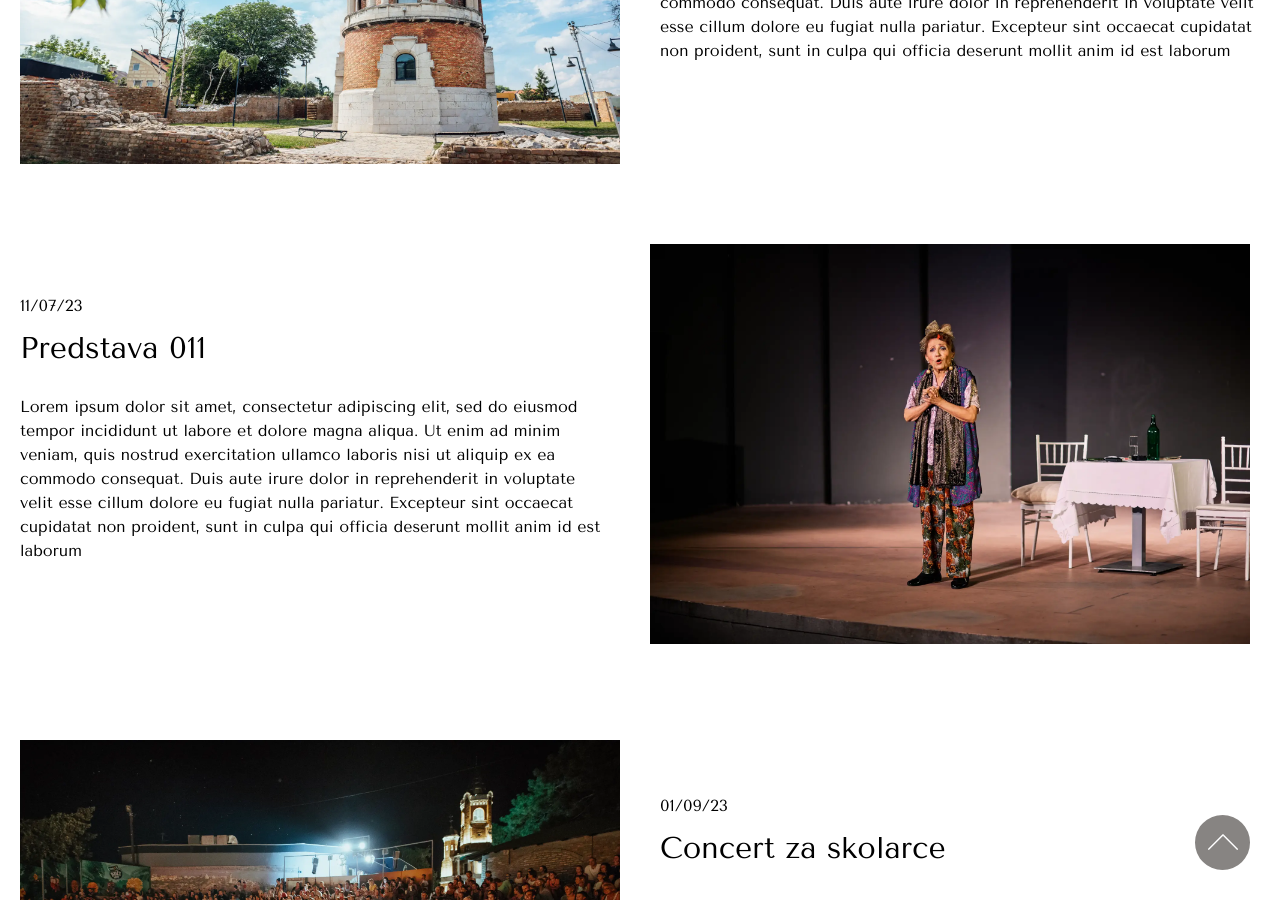
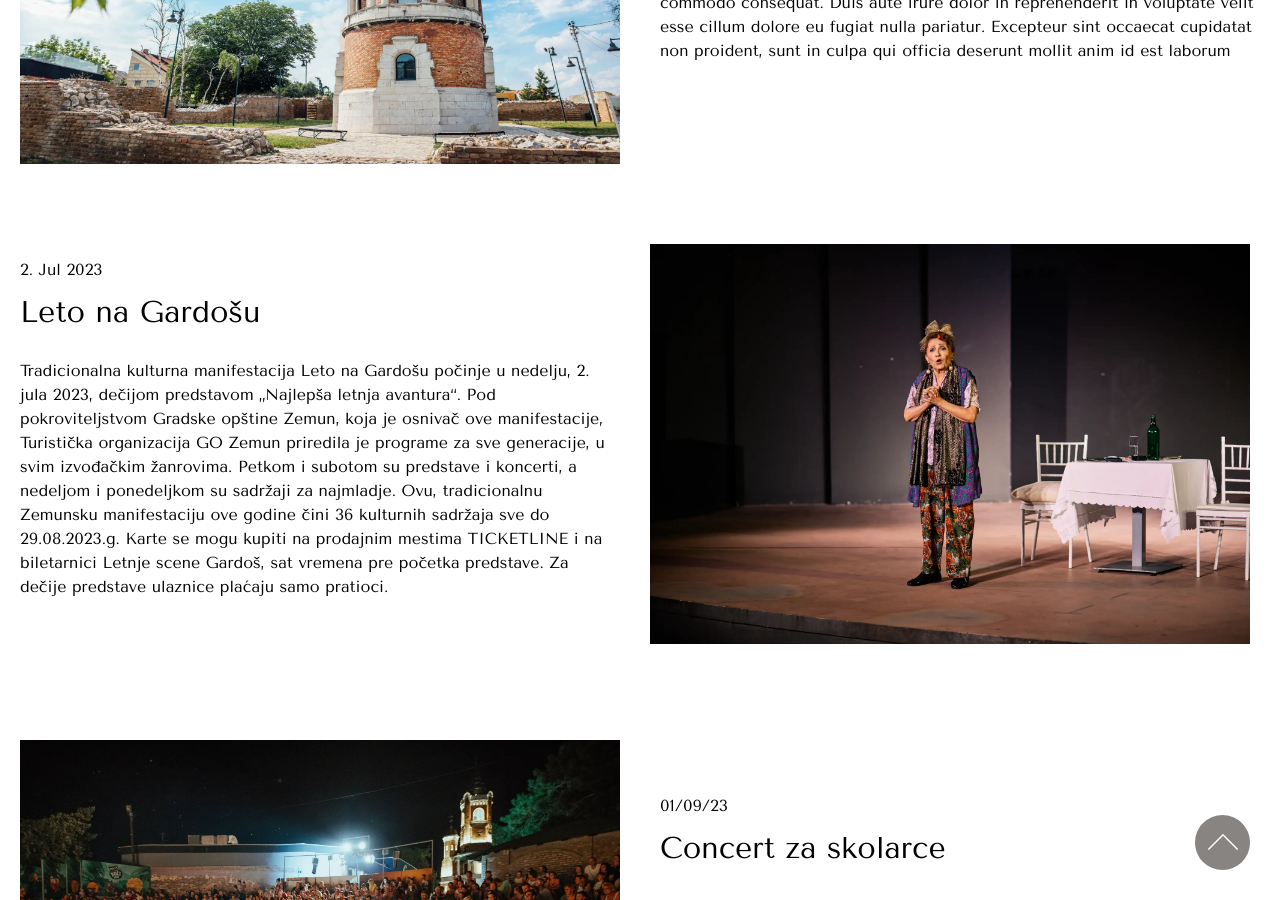
Before and after one commit to tkzzemun/zemuncenter, a Jekyll site: the page built from _pages/index.md, in a window 1280 px wide and 900 px high, scrolled down 1527 px. Built offline with Jekyll 4.4.1, drawn with Linux system fonts in a browser that asks for light colours; some web fonts are replaced.

Commit message:
TinaCMS content update by TKZ

```diff
--- a/_pages/index.md
+++ b/_pages/index.md
@@ -54,16 +54,19 @@ events:
       sint occaecat cupidatat non proident,   sunt in culpa qui officia deserunt
       mollit anim id est laborum
     image: /img/1C4A4422.webp
-  - date: 11/07/23
-    title: Predstava 011
+  - date: 2. Jul 2023
+    title: Leto na Gardošu
     text: >-
-      Lorem ipsum dolor sit amet, consectetur adipiscing elit, sed do eiusmod
-      tempor incididunt ut labore et dolore magna aliqua. Ut enim ad minim
-      veniam, quis nostrud exercitation ullamco                    laboris nisi
-      ut aliquip ex ea commodo consequat. Duis aute irure dolor in reprehenderit
-      in voluptate velit esse cillum dolore eu fugiat nulla pariatur. Excepteur
-      sint occaecat cupidatat non proident, sunt in culpa qui officia deserunt
-      mollit anim id est laborum
+      Tradicionalna kulturna manifestacija Leto na Gardošu počinje u nedelju, 2.
+      jula 2023, dečijom predstavom „Najlepša letnja avantura“. Pod
+      pokroviteljstvom Gradske opštine Zemun, koja je osnivač ove manifestacije,
+      Turistička organizacija GO Zemun priredila je programe za sve generacije,
+      u svim izvođačkim žanrovima. Petkom i subotom su predstave i koncerti, a
+      nedeljom i ponedeljkom su sadržaji za najmladje. Ovu, tradicionalnu
+      Zemunsku manifestaciju ove godine čini 36 kulturnih sadržaja sve do
+      29.08.2023.g. Karte se mogu kupiti na prodajnim mestima TICKETLINE i na
+      biletarnici Letnje scene Gardoš, sat vremena pre početka predstave. Za
+      dečije predstave ulaznice plaćaju samo pratioci.
     image: /img/1C4A6970.webp
   - date: 01/09/23
     title: Concert za skolarce
```
